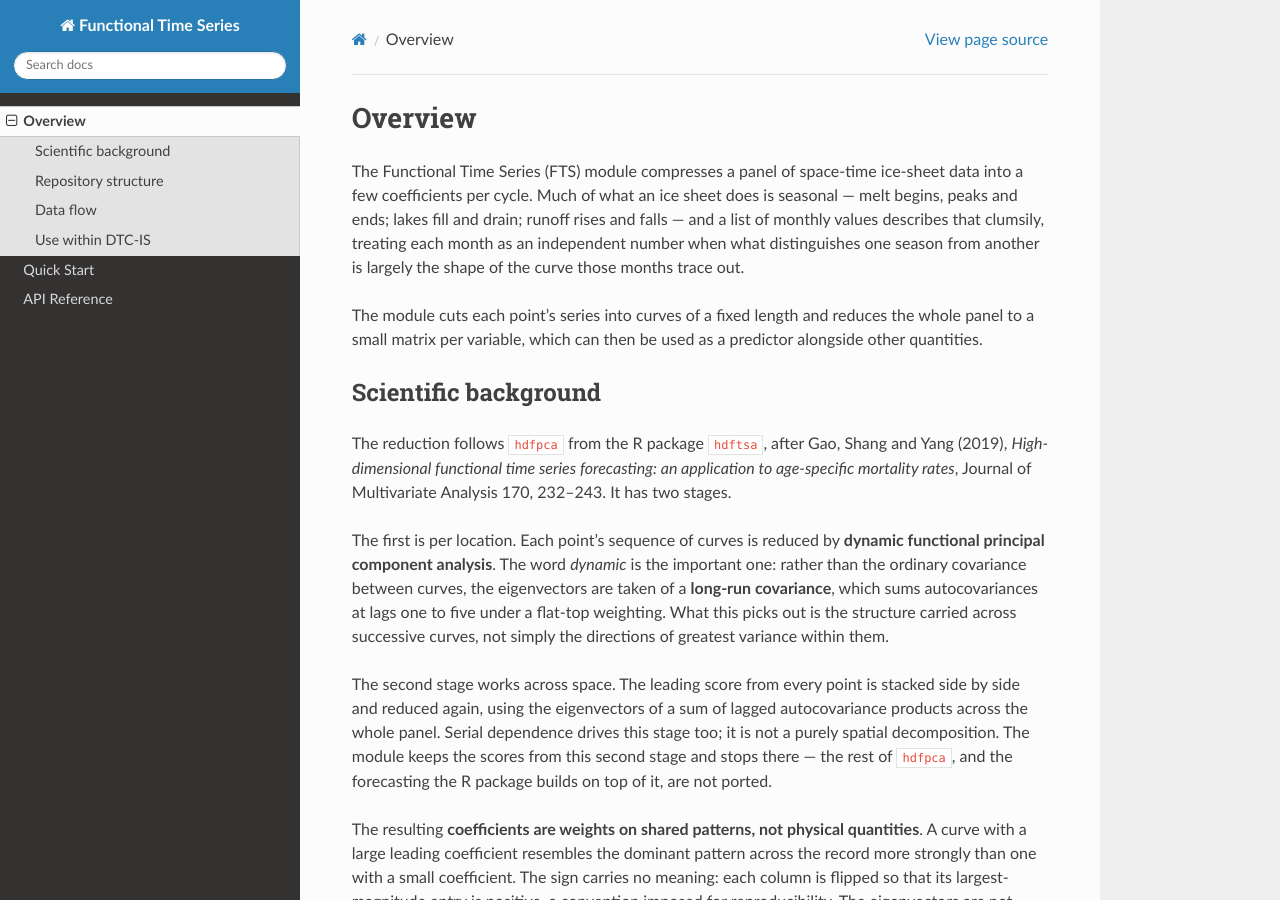
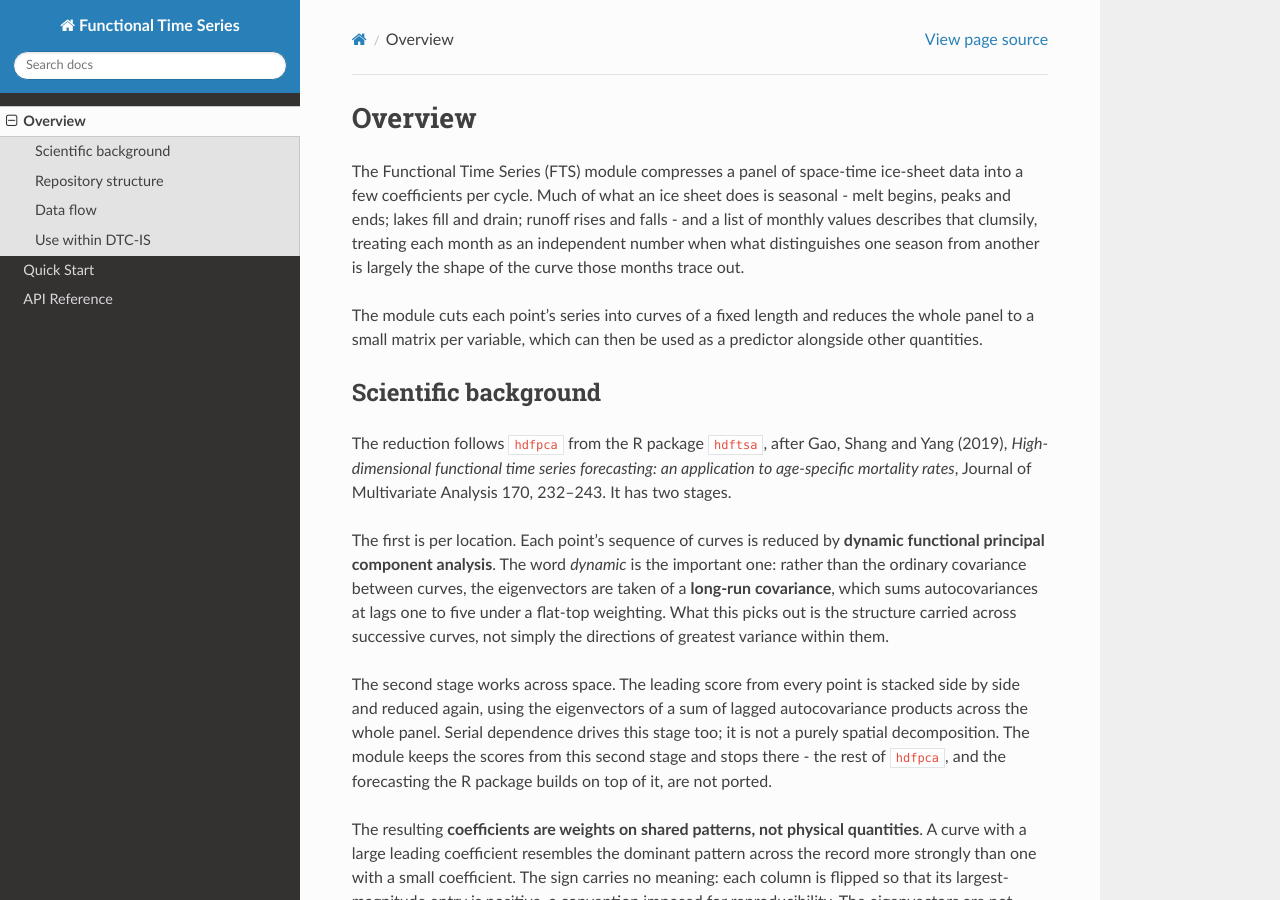
Before and after one commit to DTC-Ice-Sheets/functional_time_series, a Sphinx documentation site: the page built from docs/source/overview.rst, in a window 1280 px wide and 900 px high. Built offline with Sphinx 7.4.7 and the Read the Docs theme 3.1.0, drawn with Linux system fonts in a browser that asks for light colours.

```diff
--- a/docs/source/overview.rst
+++ b/docs/source/overview.rst
@@ -3,8 +3,8 @@ Overview
 
 The Functional Time Series (FTS) module compresses a panel of space-time
 ice-sheet data into a few coefficients per cycle. Much of what an ice sheet
-does is seasonal — melt begins, peaks and ends; lakes fill and drain; runoff
-rises and falls — and a list of monthly values describes that clumsily,
+does is seasonal - melt begins, peaks and ends; lakes fill and drain; runoff
+rises and falls - and a list of monthly values describes that clumsily,
 treating each month as an independent number when what distinguishes one season
 from another is largely the shape of the curve those months trace out.
 
@@ -32,7 +32,7 @@ The second stage works across space. The leading score from every point is
 stacked side by side and reduced again, using the eigenvectors of a sum of
 lagged autocovariance products across the whole panel. Serial dependence drives
 this stage too; it is not a purely spatial decomposition. The module keeps the
-scores from this second stage and stops there — the rest of ``hdfpca``, and the
+scores from this second stage and stops there - the rest of ``hdfpca``, and the
 forecasting the R package builds on top of it, are not ported.
 
 The resulting **coefficients are weights on shared patterns, not physical
```
